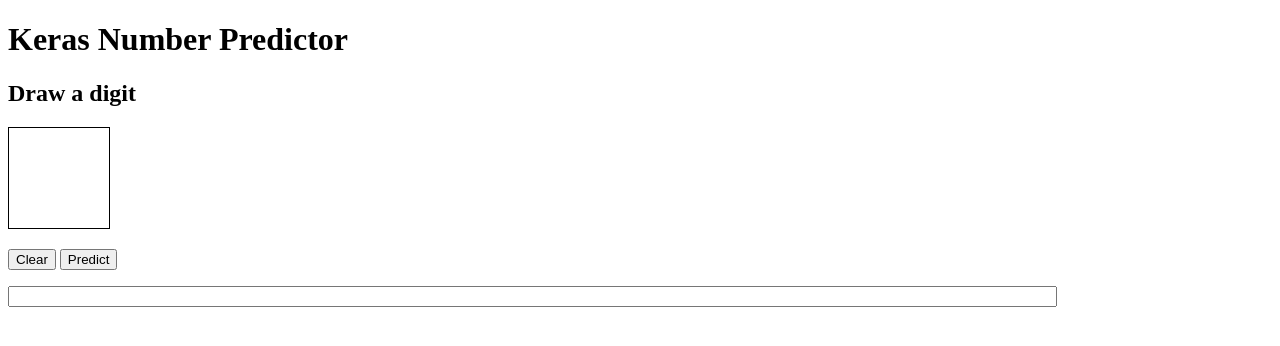
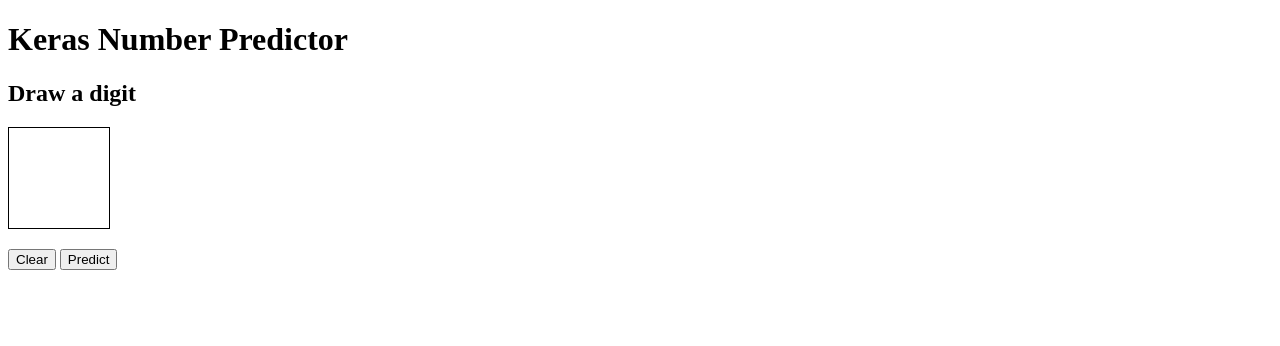
Before and after one commit to au79/keras-number-predictor, a Flask app: page / in a window 1280 px wide. Shown: the top 346 px of the page. Run offline with Flask 2, Linux system fonts and the light colour scheme.

Commit message:
Hide the input element

```diff
--- a/app/templates/index.html
+++ b/app/templates/index.html
@@ -56,7 +56,7 @@
 </p>
 
 <form id="imageForm" name="imageForm" action="#" method="post">
-    <input id="imageData" type="text" name="imageData" size="128">
+    <input id="imageData" type="hidden" name="imageData" size="128">
 </form>
 
 </body>
```
